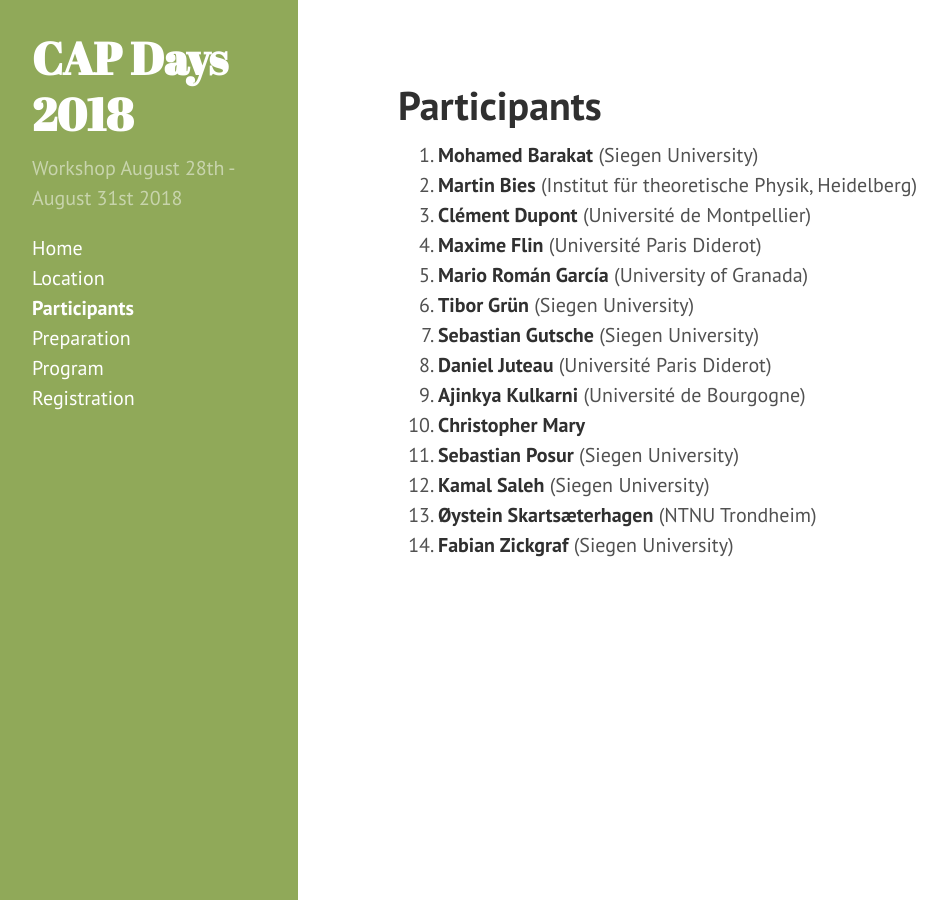
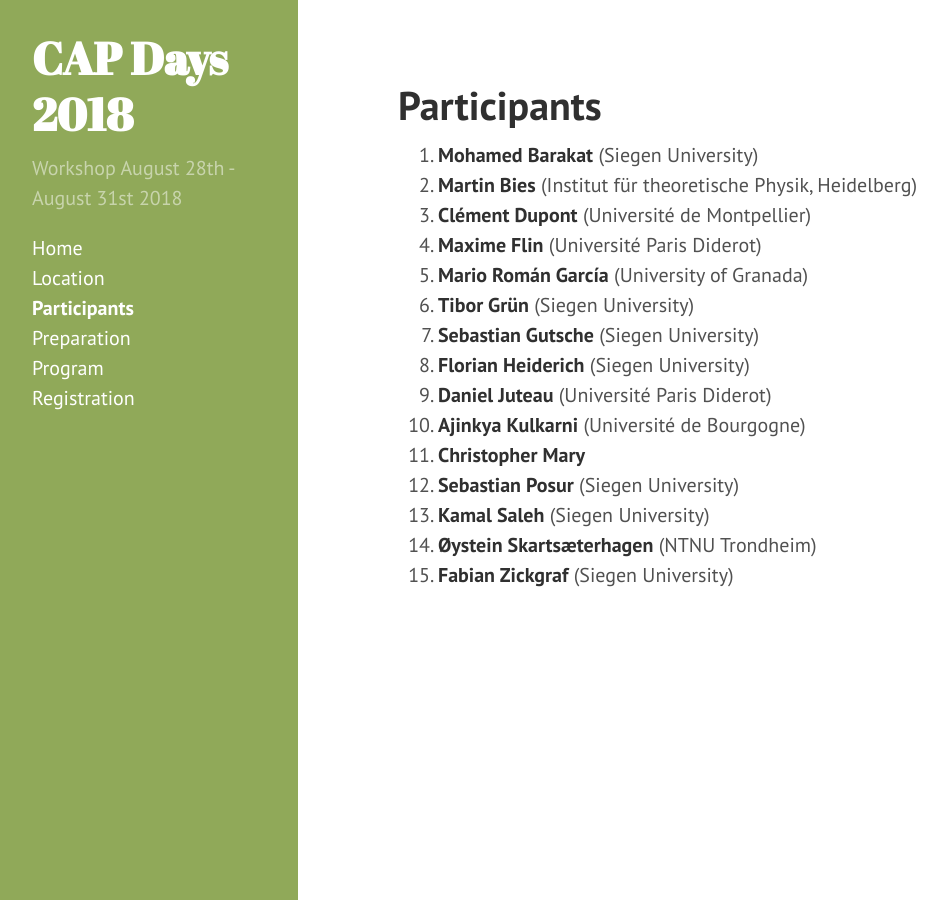
Before and after one commit to homalg-project/capdays-2018, a Jekyll site: the page built from participants.md, in a window 1280 px wide. Shown: the whole page, without its empty margins (2-949 px from the left). Built offline with Jekyll 4.4.1, drawn with Linux system fonts in a browser that asks for light colours.

Commit message:
Added Florian as participant

```diff
--- a/_data/participants.yml
+++ b/_data/participants.yml
@@ -17,6 +17,9 @@
   affiliation: Siegen University
 
 - name: Sebastian Gutsche
+  affiliation: Siegen University
+
+- name: Florian Heiderich
   affiliation: Siegen University
 
 - name: Daniel Juteau
```
